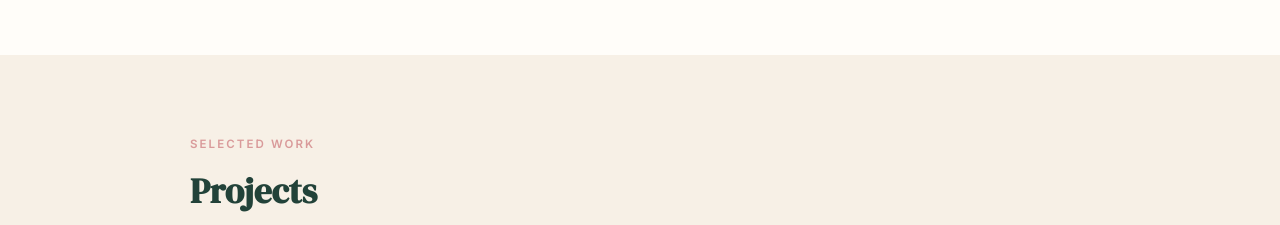
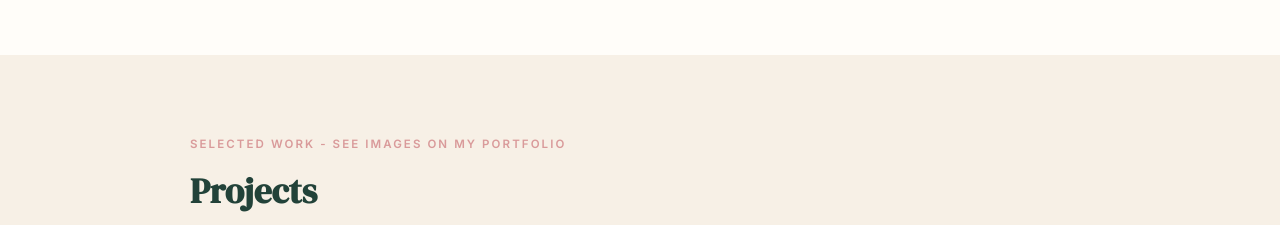
Before and after one commit to lillygeorge-12/Portfolio, a plain HTML site: page index.html in a window 1280 px wide. Shown: the part 3120-3345 px from the top of the page. Drawn offline with Linux system fonts and the light colour scheme.

Commit message:
Add files via upload

```diff
--- a/index.html
+++ b/index.html
@@ -597,7 +597,7 @@
   <!-- ── PROJECTS ──────────────────────────────────────────── -->
   <section id="projects">
     <div class="section-inner">
-      <p class="section-label">Selected work</p>
+      <p class="section-label">Selected work - See images on my portfolio</p>
       <h2 class="section-title">Projects</h2>
       <div class="projects-list">
 
```
